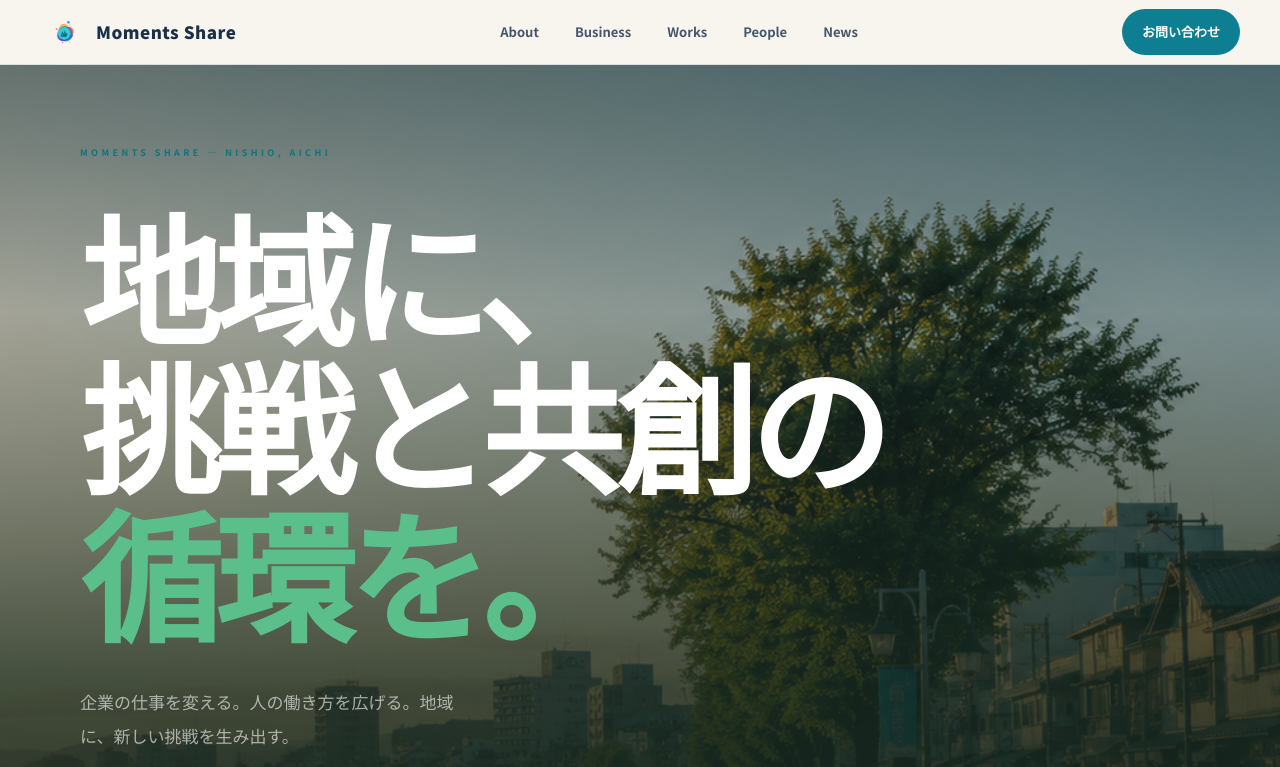
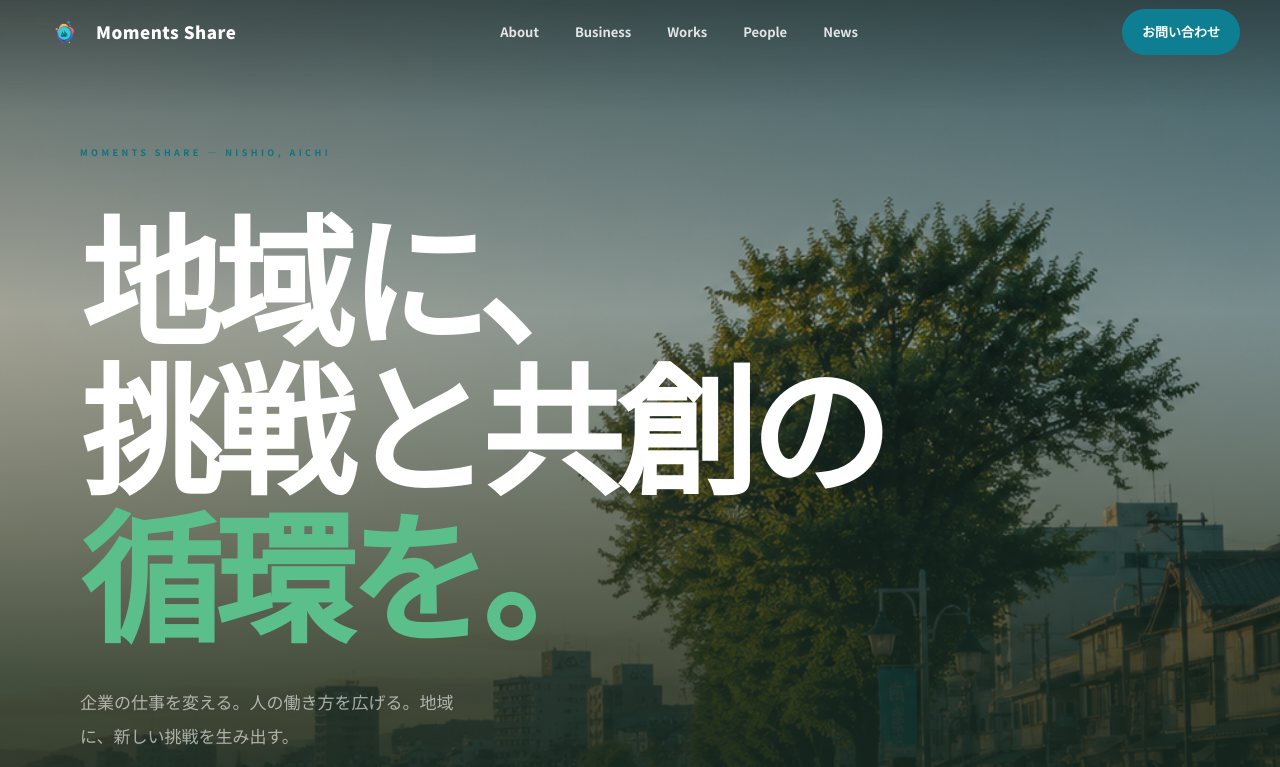
Before and after one commit to Moments-Share/moments-share-web, a Next.js app: page / in a window 1280 px wide. Shown: the top 767 px of the page. Built offline with nearby package versions, Linux system fonts and the light colour scheme.

Commit message:
feat(nav): 透過ヘッダー(スクロールで実体化・ヒーロー明暗で文字色出し分け)
Co-Authored-By: Claude Opus 4.8 <noreply@anthropic.com>
Claude-Session: https://claude.ai/code/session_01YNtH9gBRMgJ8dSqqA3kACx

```diff
--- a/src/app/page.tsx
+++ b/src/app/page.tsx
@@ -63,7 +63,7 @@ const stats = [
 export default function Home() {
   return (
     <>
-      <Nav />
+      <Nav heroTone="dark" />
       <Hero />
 
       {/* ===== BUSINESS — 3事業。写真＋短い言葉。番号や大きな装飾は置かない ===== */}
--- a/src/components/ui/Nav.tsx
+++ b/src/components/ui/Nav.tsx
@@ -12,24 +12,49 @@ const navLinks = [
   { href: "/news", label: "News", en: "お知らせ" },
 ];
 
-export function Nav() {
+export function Nav({ heroTone = "light" }: { heroTone?: "dark" | "light" }) {
   const [open, setOpen] = useState(false);
-  // ヘッダーは全ページ共通で明るいクローム(ivory地)。ロゴ(白背景前提)の舞台に合わせる。
+  const [scrolled, setScrolled] = useState(false);
+  // 最上部では透過してヒーローに溶け込み、スクロールで明るいクローム(ivory地)が実体化する。
+  // ページごとのヒーロー明暗(heroTone)で透過時の文字色を出し分ける。
 
   useEffect(() => {
     document.body.style.overflow = open ? "hidden" : "";
     return () => { document.body.style.overflow = ""; };
   }, [open]);
 
+  useEffect(() => {
+    const onScroll = () => setScrolled(window.scrollY > 24);
+    onScroll(); // 初期状態(リロード時スクロール済み等)を反映
+    window.addEventListener("scroll", onScroll, { passive: true });
+    return () => window.removeEventListener("scroll", onScroll);
+  }, []);
+
+  // 透過かつ暗いヒーロー上のときだけ文字を白にする。それ以外は常にネイビー。
+  const whiteText = !scrolled && heroTone === "dark";
+
   return (
     <>
-      <header className="fixed top-0 left-0 right-0 z-50 bg-ivory border-b border-border">
-        <div className="mx-auto max-w-[1400px] px-6 md:px-10 h-16 flex items-center justify-between">
+      <header
+        className={`fixed top-0 left-0 right-0 z-50 transition-[background-color,border-color,box-shadow] duration-200 ${
+          scrolled
+            ? "bg-ivory/90 backdrop-blur border-b border-border"
+            : "bg-transparent border-b border-transparent"
+        }`}
+      >
+        {/* 暗いヒーロー透過時の可読性スクリム(上方向の極薄い黒grad)。実体化・明ヒーローでは非表示 */}
+        {whiteText && (
+          <div
+            aria-hidden
+            className="pointer-events-none absolute inset-x-0 top-0 h-28 bg-gradient-to-b from-black/25 to-transparent"
+          />
+        )}
+        <div className="relative mx-auto max-w-[1400px] px-6 md:px-10 h-16 flex items-center justify-between">
           <Link href="/" className="flex items-center gap-2" onClick={() => setOpen(false)}>
             <span className="relative block h-12 w-12 shrink-0 -my-2">
               <Image src="/logo/logo-3.png" alt="Moments Share ロゴ" fill sizes="48px" className="object-contain" priority />
             </span>
-            <span className="text-[17px] font-black tracking-[0.03em] text-navy-ink">
+            <span className={`text-[17px] font-black tracking-[0.03em] transition-colors duration-200 ${whiteText ? "text-white" : "text-navy-ink"}`}>
               Moments Share
             </span>
           </Link>
@@ -37,7 +62,11 @@ export function Nav() {
           {/* Desktop links */}
           <nav className="hidden md:flex items-center gap-9 text-[13px] font-bold">
             {navLinks.map(({ href, label }) => (
-              <Link key={href} href={href} className="text-navy-ink/80 hover:text-terra-ink transition-colors">
+              <Link
+                key={href}
+                href={href}
+                className={`transition-colors ${whiteText ? "text-white/85 hover:text-white" : "text-navy-ink/80 hover:text-terra-ink"}`}
+              >
                 {label}
               </Link>
             ))}
@@ -51,7 +80,7 @@ export function Nav() {
 
           {/* Mobile: MENU only */}
           <button
-            className="md:hidden text-[13px] font-black tracking-[0.16em] text-navy-ink"
+            className={`md:hidden text-[13px] font-black tracking-[0.16em] transition-colors duration-200 ${whiteText ? "text-white" : "text-navy-ink"}`}
             onClick={() => setOpen(true)}
             aria-label="メニューを開く"
             aria-expanded={open}
```
